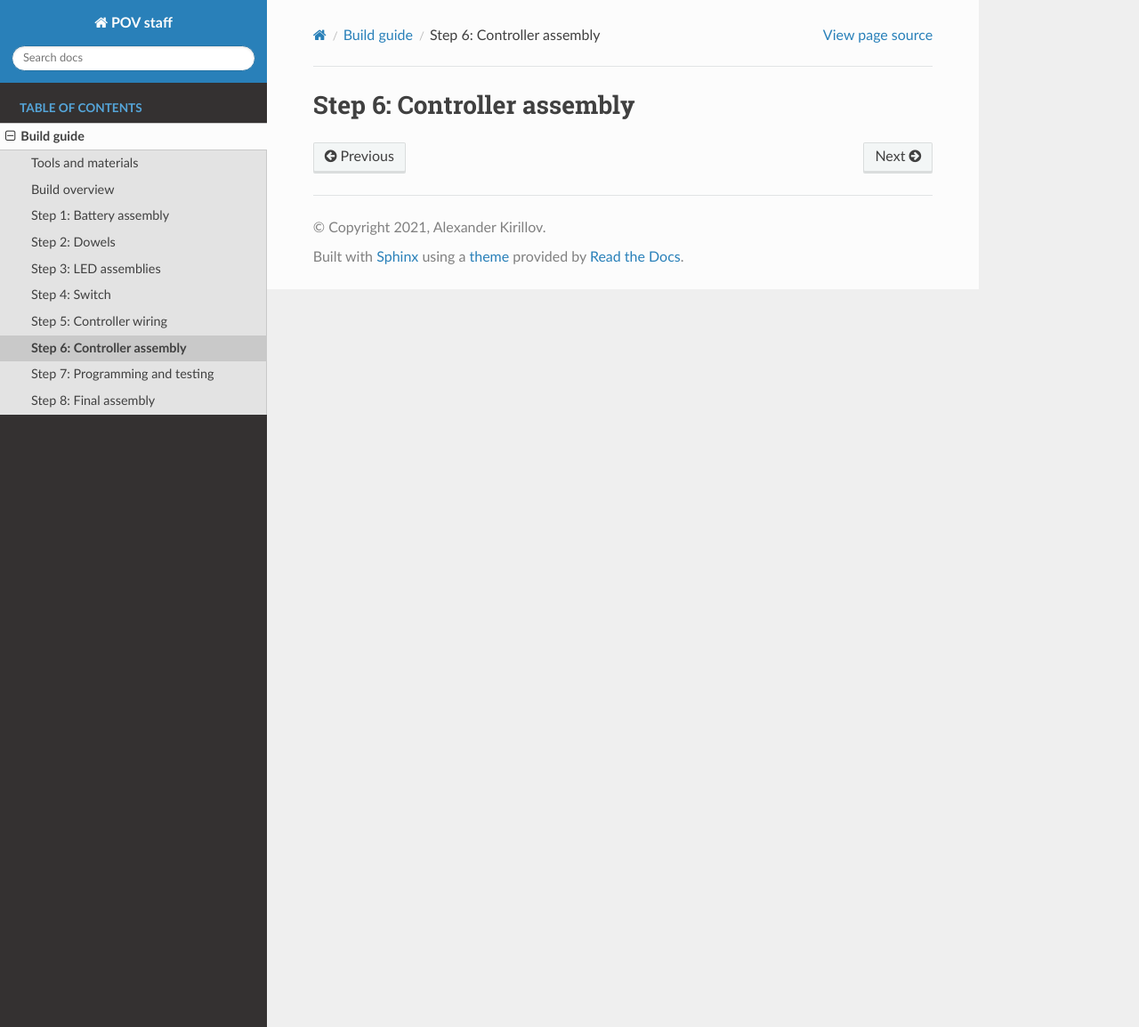
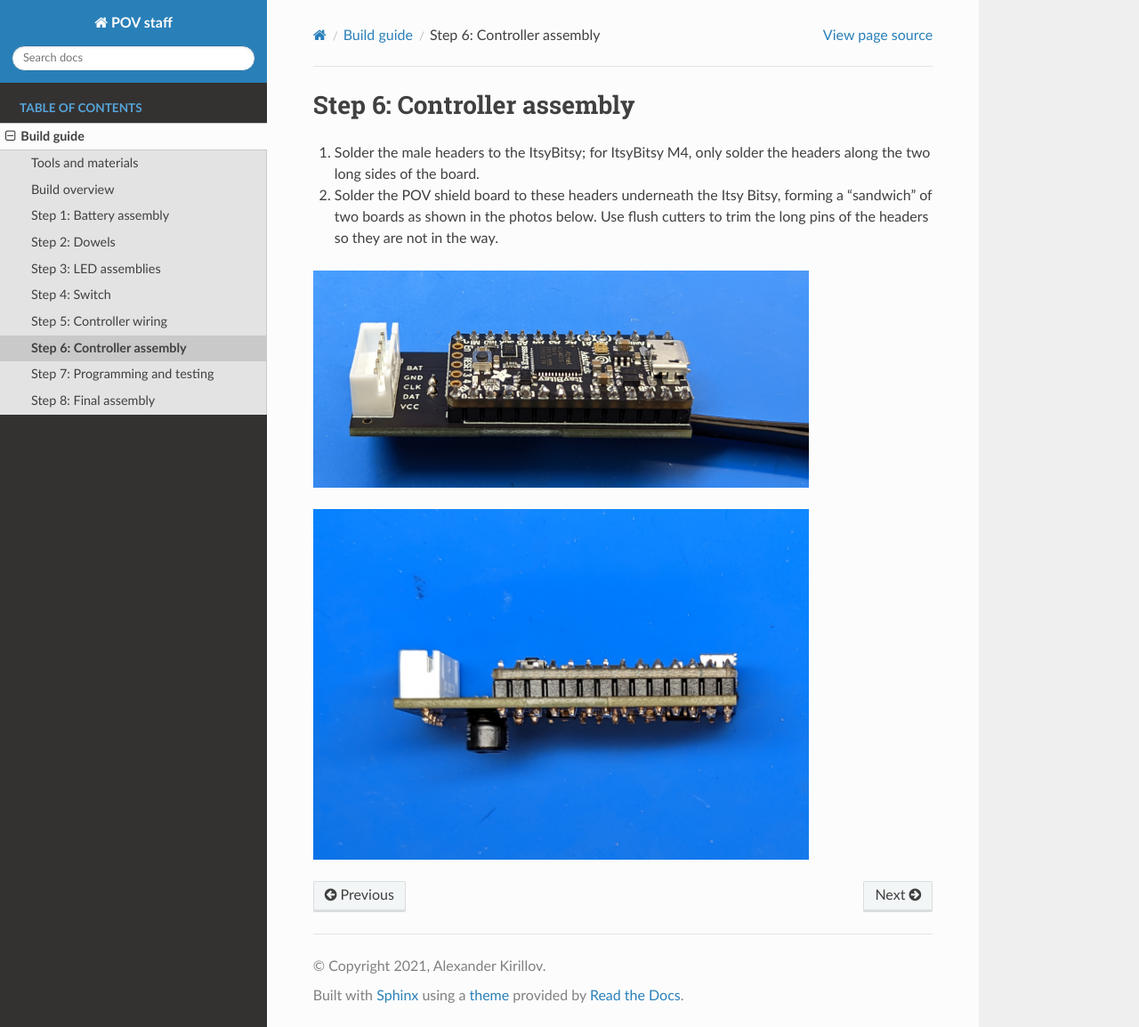
Before and after one commit to shurik179/povstaff, a Sphinx documentation site: the page built from docs/build-controller.rst, in a window 1280 px wide and 1154 px high. Shown: the whole window at 89% size. Built offline with Sphinx 7.4.7 and the Read the Docs theme 2.0.0, drawn with Linux system fonts in a browser that asks for light colours; formulas are drawn with MathJax 3; pages that are not in the unit, such as notebooks, are missing from menus.

Commit message:
Update build-controller.rst

```diff
--- a/docs/build-controller.rst
+++ b/docs/build-controller.rst
@@ -1,2 +1,19 @@
 Step 6: Controller assembly
 ===========================
+
+1. Solder the male headers to the ItsyBitsy; for ItsyBitsy M4, only solder the
+   headers along the two long sides of the board.
+
+2. Solder the POV shield board
+   to these headers underneath the Itsy Bitsy, forming a "sandwich" of two boards
+   as shown in the photos below. Use flush cutters to trim the long pins of
+   the headers so they are not in the way.
+
+
+.. figure:: images/controller-1.jpg
+  :alt: Controller
+  :width: 80%
+
+.. figure:: images/controller-2.jpg
+  :alt: Controller
+  :width: 80%
```
